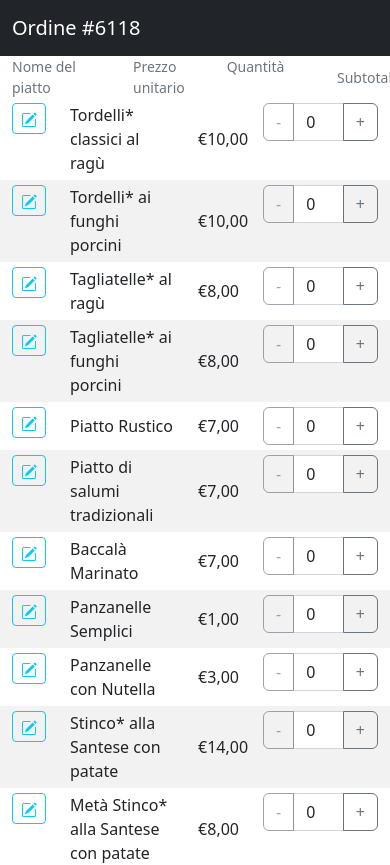
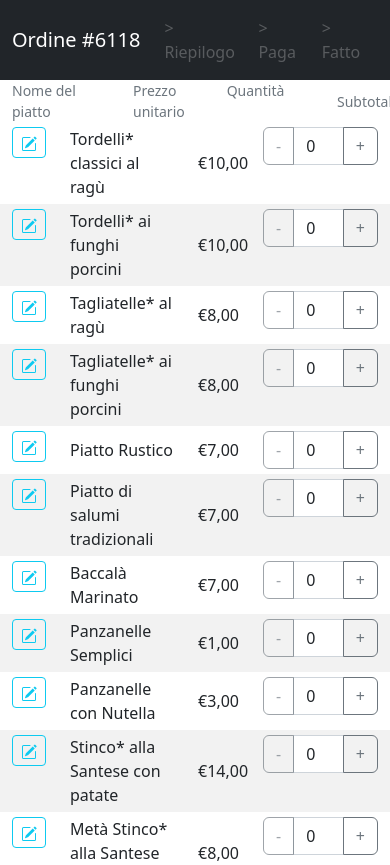
Before and after one commit to carlomartinucci/sagra, a React (Create React App) app: page / in a window 390 px wide. Shown: the top 865 px of the page. Built offline with nearby package versions, Linux system fonts and the light colour scheme.

Commit message:
feat: improve navigation, fix print from mobile

```diff
--- a/src/App.tsx
+++ b/src/App.tsx
@@ -2,6 +2,7 @@ import React, { useRef, useState } from 'react';
 import { useReactToPrint } from 'react-to-print';
 
 import Button from 'react-bootstrap/Button';
+import Nav from 'react-bootstrap/Nav';
 import Navbar from 'react-bootstrap/Navbar';
 import Container from 'react-bootstrap/Container';
 
@@ -24,18 +25,20 @@ function App() {
 
   const componentRef = useRef(null);
   const handlePrint = useReactToPrint({
-    content: () => componentRef.current,
-    onAfterPrint: () => {
-      dispatch(increment())
-      dispatch(reset())
-    }
+    content: () => componentRef.current
   });
 
   return (
     <>
+    <div className="d-print-none">
       <Navbar bg="dark" variant="dark">
         <Container fluid>
-         <Navbar.Brand>Ordine #{count}</Navbar.Brand>
+          <Navbar.Brand onClick={() => setNavigation("order")}>Ordine #{count}</Navbar.Brand>
+          <Nav className="me-auto">
+            <Nav.Link active={navigation === "recap"} disabled={navigation === "order"} onClick={() => setNavigation("recap")}>&gt; Riepilogo</Nav.Link>
+            <Nav.Link active={navigation === "pay"} disabled={["order", "recap"].includes(navigation)} onClick={() => setNavigation("pay")}>&gt; Paga</Nav.Link>
+            <Nav.Link active={navigation === "done"} disabled={["order", "recap", "pay"].includes(navigation)} onClick={() => setNavigation("done")}>&gt; Fatto</Nav.Link>
+          </Nav>
         </Container>
       </Navbar>
 
@@ -53,19 +56,31 @@ function App() {
             <RecapOrder />
 
             <Container fluid className="text-center">
-            <Button style={{ marginRight: 20 }}variant="secondary" size="lg" onClick={() => { setNavigation("order") }}>Torna all'ordine</Button>
+              <Button style={{ marginRight: 20 }}variant="secondary" size="lg" onClick={() => { setNavigation("order") }}>Torna indietro</Button>
               <Button size="lg" onClick={() => { setNavigation("pay") }}>Procedi al pagamento</Button>
             </Container>
           </main> :
+        navigation === "pay" ?
           <main>
             <Total />
 
             <Container style={{paddingTop: 30}} fluid className="text-center">
-            <Button style={{ marginRight: 20 }}variant="secondary" size="lg" onClick={() => { setNavigation("order") }}>Torna all'ordine</Button>
-            <Button size="lg" onClick={() => { handlePrint(); setNavigation("order") }}>Conferma e stampa</Button>
+              <Button style={{ marginRight: 20 }}variant="secondary" size="lg" onClick={() => { setNavigation("recap") }}>Torna indietro</Button>
+              <Button size="lg" onClick={() => { handlePrint(); setNavigation("done") }}>Conferma e stampa</Button>
             </Container>
-        </main>
+          </main> :
+        navigation === "done" ?
+          <main>
+            <Container fluid className="text-center">
+              <p style={{ marginTop: 10 }}>Ordine #{count} concluso! Se c'è stato qualche problema, torna indietro o stampa di nuovo. Altrimenti, procedi con un nuovo ordine.</p>
+              <Button style={{ marginBottom: 10 }} variant="secondary" size="lg" onClick={() => { setNavigation("pay") }}>Torna indietro</Button><br/>
+              <Button style={{ marginBottom: 10 }} variant="secondary" size="lg" onClick={() => { handlePrint() }}>Stampa di nuovo</Button><br/>
+              <Button size="lg" onClick={() => { dispatch(increment()); dispatch(reset()); setNavigation("order") }}>Nuovo ordine</Button>
+            </Container>
+          </main> :
+          <div>Questo non dovrebbe mai succedere. Se vedi questa schermata, ricordati la parola "{navigation}" e aggiorna la pagina. Grazie.</div>
       }
+    </div>
 
     <div className="d-none d-print-block" ref={componentRef}>
       <PrintableOrder />
```
Lines whose indentation alone changed are shown as unchanged.
